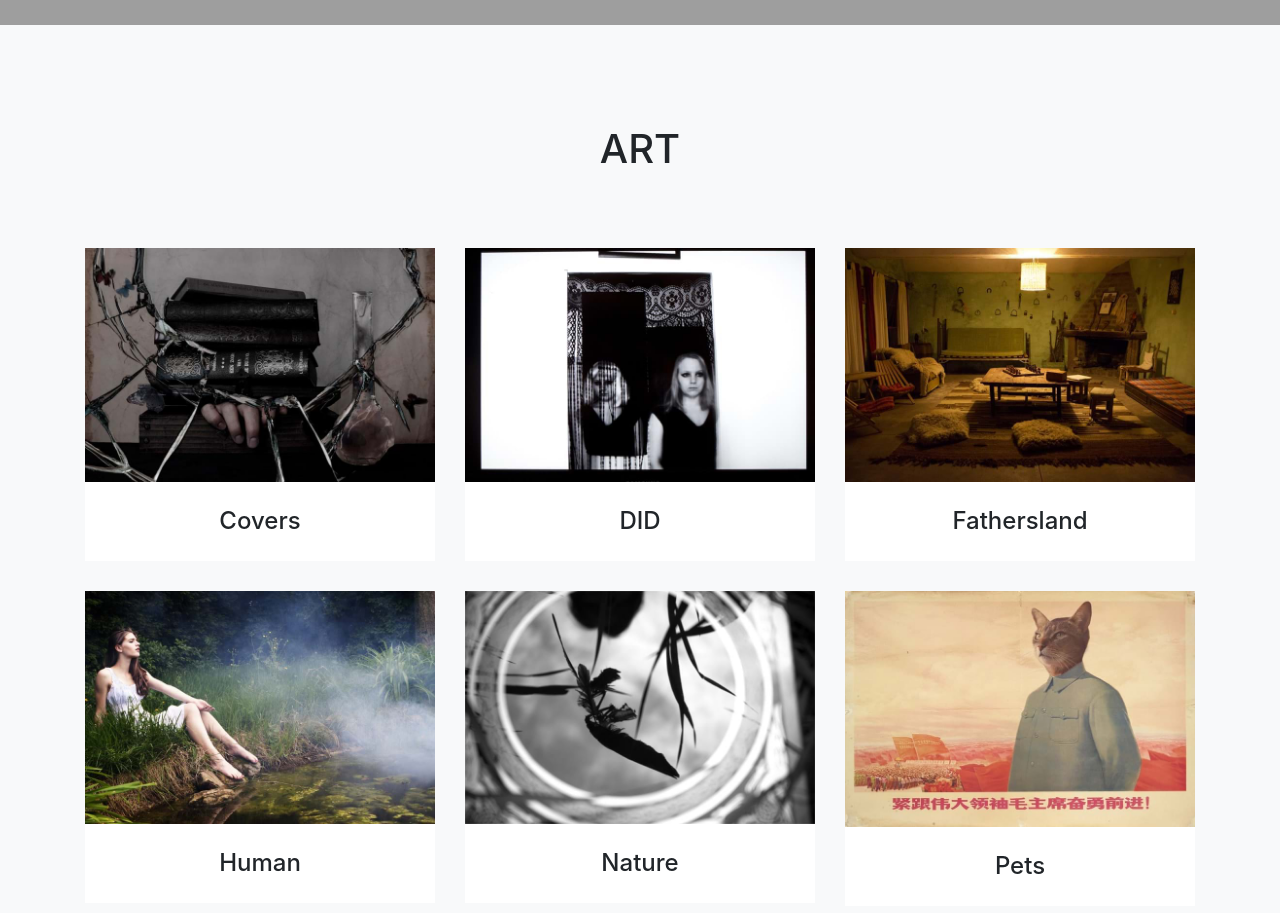
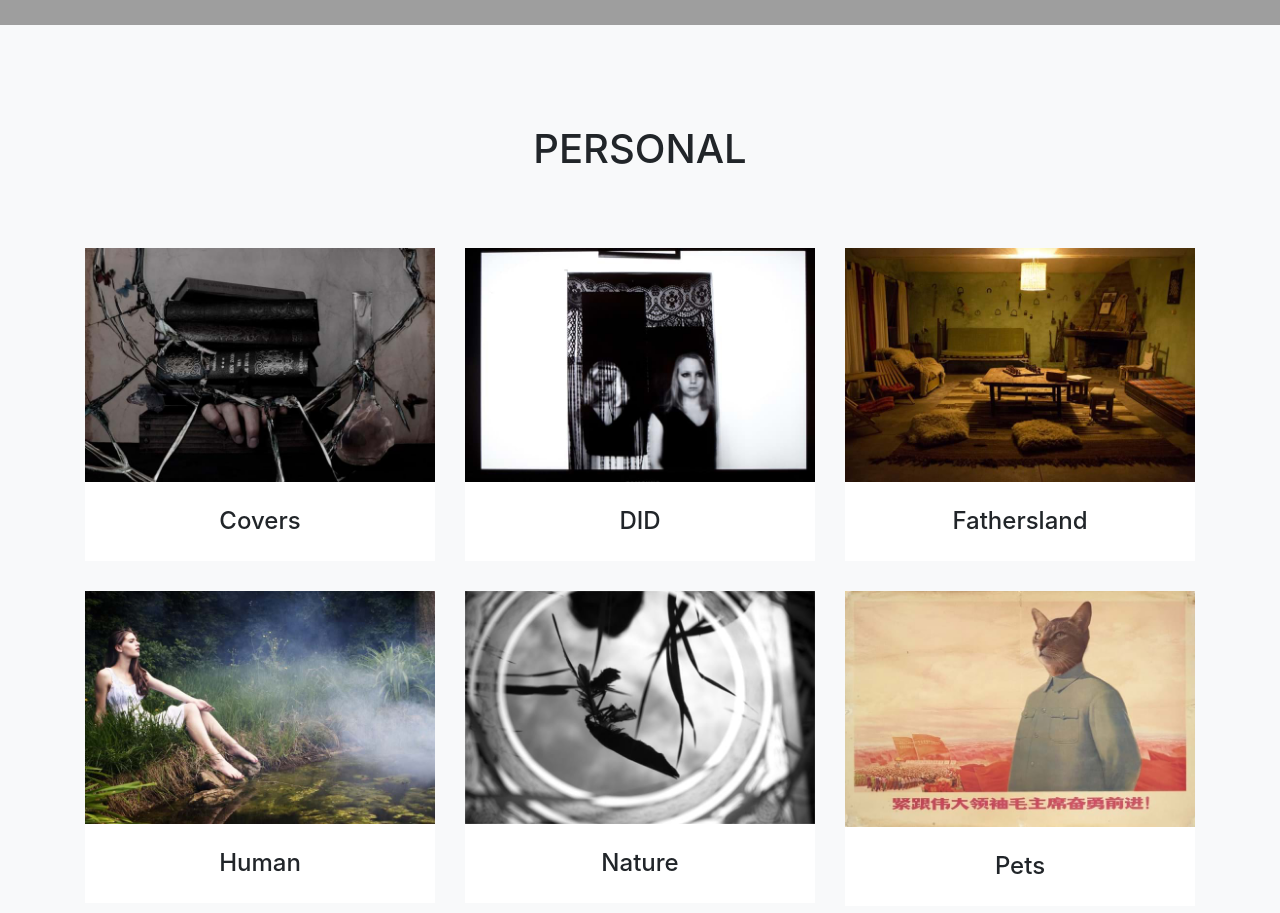
Before and after one commit to keeponjammin/WebsiteLRF2.1, a website with bundled scripts: page Website LRF theme/index.html in a window 1280 px wide. Shown: the part 940-1853 px from the top of the page. Built offline with nearby package versions, Linux system fonts and the light colour scheme; grey boxes are pictures that could not be loaded; a web font is replaced by a local one.

Commit message:
changed wording

```diff
--- a/Website LRF theme/index.html
+++ b/Website LRF theme/index.html
@@ -74,7 +74,7 @@
         <div class="container">
             <div class="row">
                 <div class="col-lg-12 text-center">
-                    <h2 class="section-heading text-uppercase">Art</h2>
+                    <h2 class="section-heading text-uppercase">Personal</h2>
                     <h3 class="section-subheading text-muted"></h3>
                 </div>
             </div>
```
